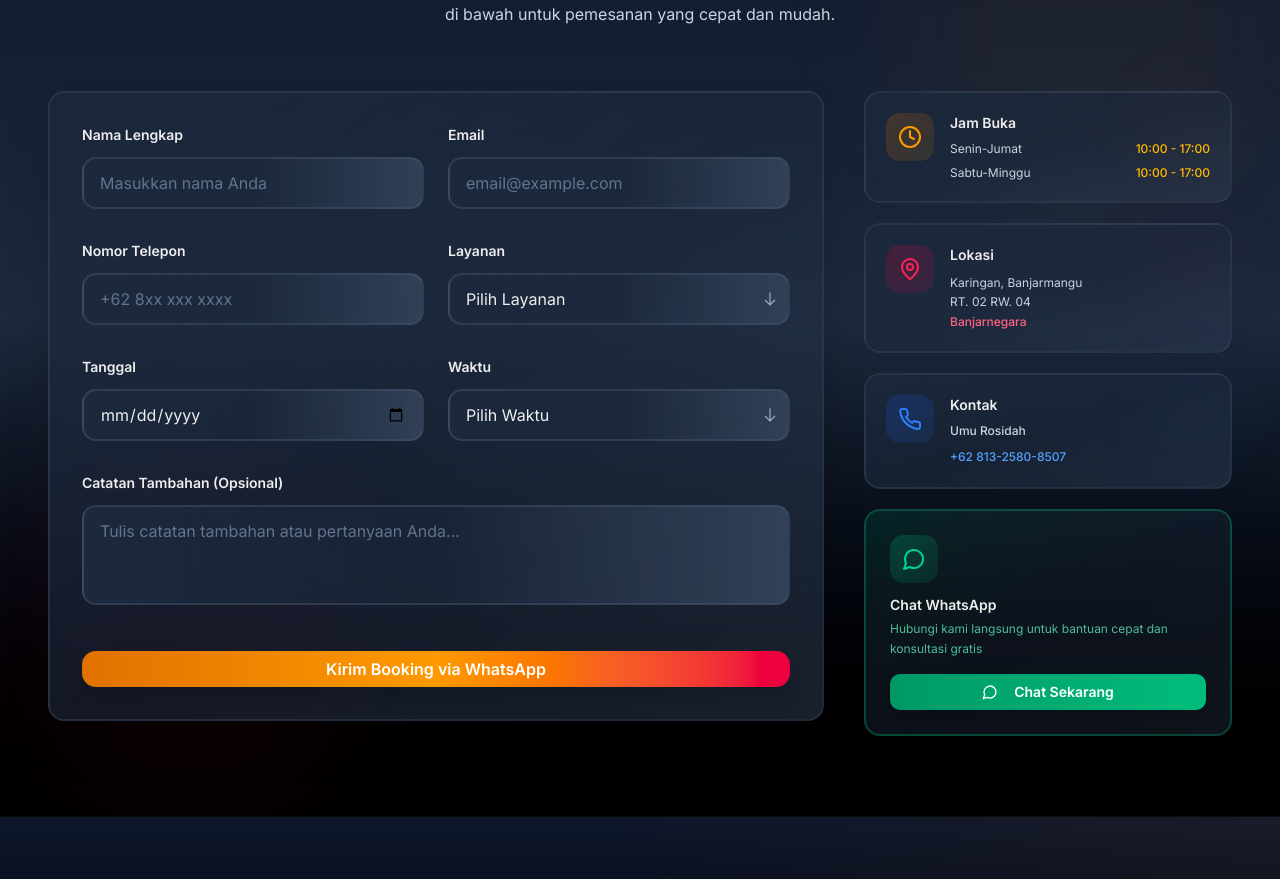
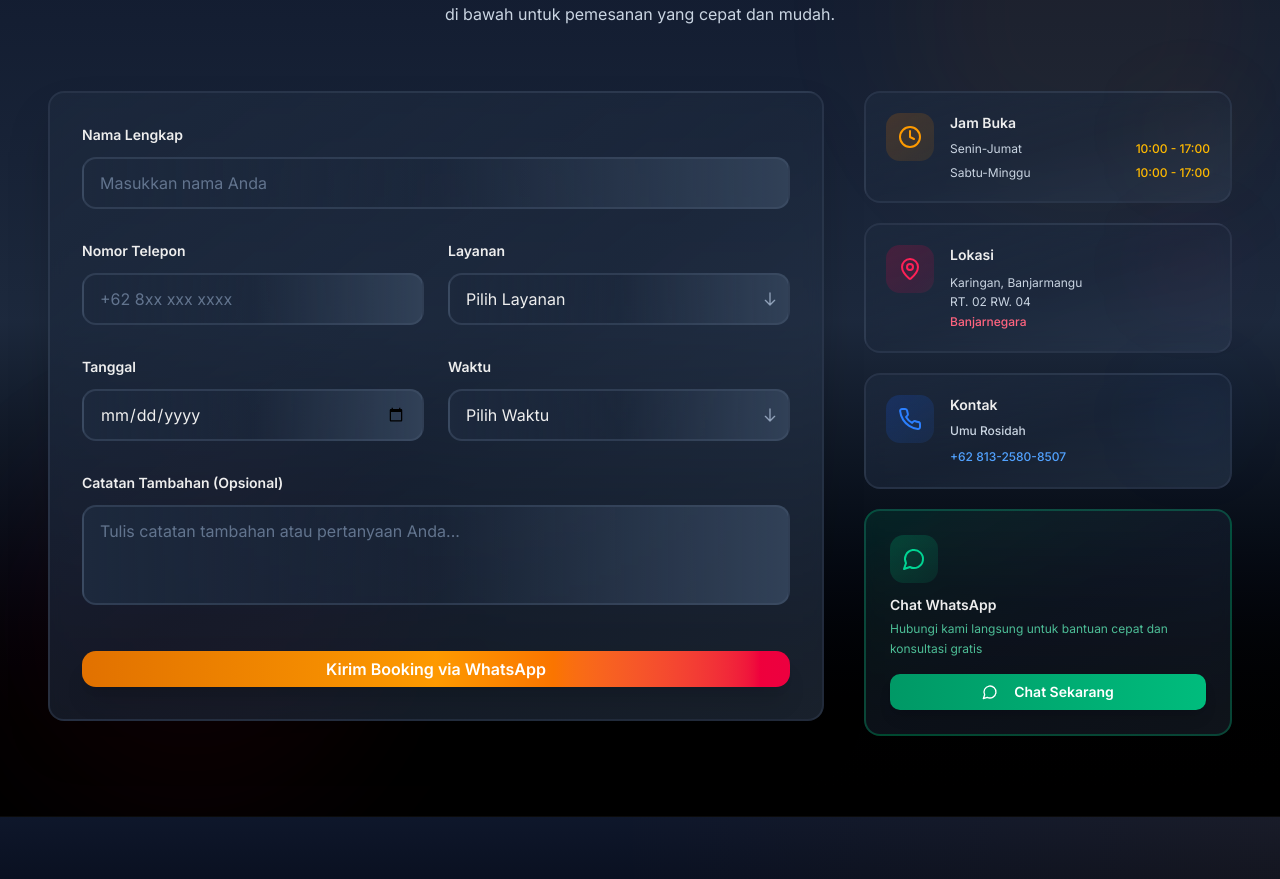
Before and after one commit to hardiferio/v0-beauty-salon-booking, a Next.js app: page / in a window 1280 px wide. Shown: the part 8240-9119 px from the top of the page. Built offline with nearby package versions, Linux system fonts and the light colour scheme.

Commit message:
feat: remove email from booking form
Clean up form fields for simpler booking experience.

```diff
--- a/components/booking.tsx
+++ b/components/booking.tsx
@@ -7,7 +7,6 @@ import { MessageCircle, Clock, MapPin, Phone, CheckCircle, AlertCircle } from "l
 
 interface FormData {
   name: string
-  email: string
   phone: string
   service: string
   date: string
@@ -22,7 +21,6 @@ interface FormErrors {
 export function Booking() {
   const [formData, setFormData] = useState<FormData>({
     name: "",
-    email: "",
     phone: "",
     service: "",
     date: "",
@@ -50,9 +48,6 @@ export function Booking() {
     const newErrors: FormErrors = {}
 
     if (!formData.name.trim()) newErrors.name = "Nama harus diisi"
-    if (!formData.email.trim()) newErrors.email = "Email harus diisi"
-    else if (!/^[^\s@]+@[^\s@]+\.[^\s@]+$/.test(formData.email))
-      newErrors.email = "Format email tidak valid"
     if (!formData.phone.trim()) newErrors.phone = "Nomor telepon harus diisi"
     if (!formData.service || formData.service === "Pilih Layanan")
       newErrors.service = "Pilih layanan terlebih dahulu"
@@ -69,7 +64,7 @@ export function Booking() {
 
     setIsLoading(true)
     const message = encodeURIComponent(
-      `Halo, saya ingin booking:\n\nNama: ${formData.name}\nEmail: ${formData.email}\nTelepon: ${formData.phone}\nLayanan: ${formData.service}\nTanggal: ${formData.date}\nWaktu: ${formData.time}${
+      `Halo, saya ingin booking:\n\nNama: ${formData.name}\nTelepon: ${formData.phone}\nLayanan: ${formData.service}\nTanggal: ${formData.date}\nWaktu: ${formData.time}${
         formData.notes ? `\nCatatan: ${formData.notes}` : ""
       }`
     )
@@ -78,7 +73,7 @@ export function Booking() {
     setTimeout(() => {
       setSubmitted(true)
       setIsLoading(false)
-      setFormData({ name: "", email: "", phone: "", service: "", date: "", time: "", notes: "" })
+      setFormData({ name: "", phone: "", service: "", date: "", time: "", notes: "" })
       setTimeout(() => setSubmitted(false), 5000)
     }, 500)
   }
@@ -184,8 +179,7 @@ export function Booking() {
               )}
 
               <form onSubmit={handleSubmit} className="space-y-6">
-                {/* Name and Email Row */}
-                <div className="grid grid-cols-1 sm:grid-cols-2 gap-6">
+                {/* Name Field */}
                 <FormField
                   label="Nama Lengkap"
                   name="name"
@@ -194,16 +188,6 @@ export function Booking() {
                   error={errors.name}
                   placeholder="Masukkan nama Anda"
                 />
-                  <FormField
-                    label="Email"
-                    name="email"
-                    type="email"
-                    value={formData.email}
-                    onChange={handleInputChange}
-                    error={errors.email}
-                    placeholder="email@example.com"
-                  />
-                </div>
 
                 {/* Phone and Service Row */}
                 <div className="grid grid-cols-1 sm:grid-cols-2 gap-6 pt-2">
```
Lines whose indentation alone changed are shown as unchanged.
